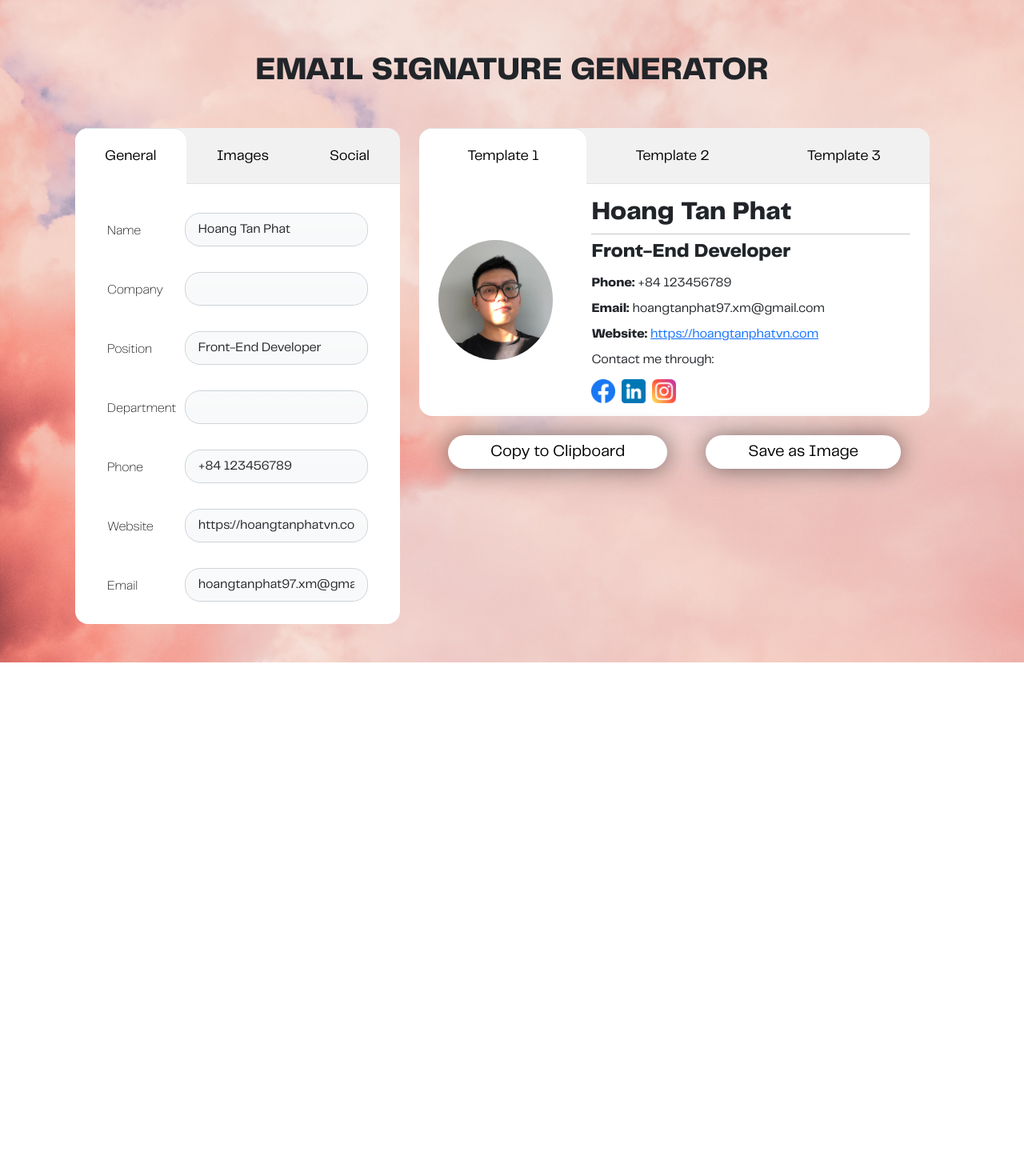
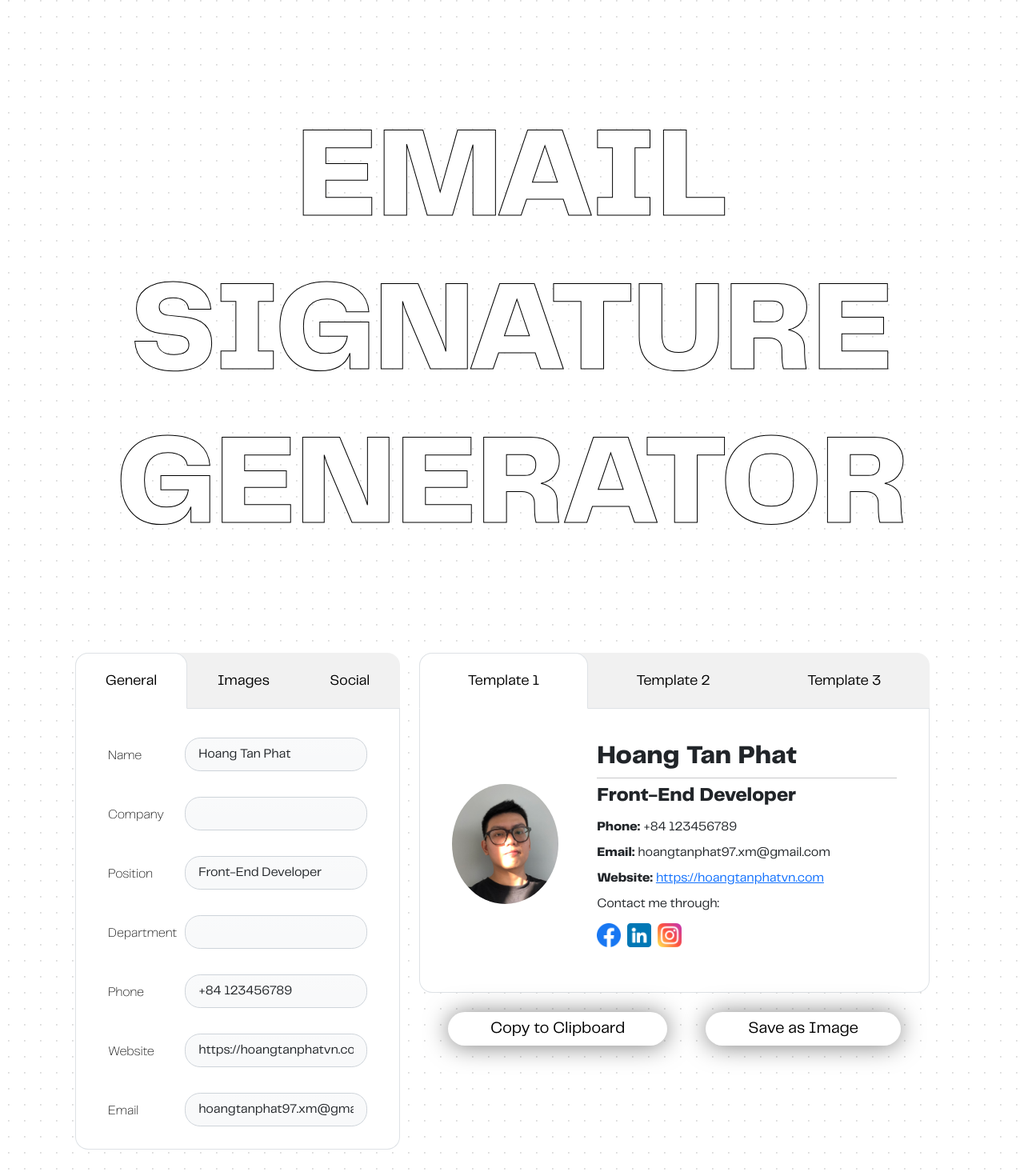
Before and after one commit to HoangTanPhat/email-signature-generator, a React (Create React App) app: page / in a window 1280 px wide. Shown: the top 1470 px of the page at 80% size. Before the commit the page ends 828 px from the top, so only its background shows below. Built offline with nearby package versions, Linux system fonts and the light colour scheme.

Commit message:
Change Background Image and Change H1 style

```diff
--- a/src/App.css
+++ b/src/App.css
@@ -28,16 +28,21 @@ p {
 }
 body {
   font-family: 'Telegraf-Regular' !important;
-  background: url('./img/andrea-ferrario-3WgPZbsDSkE-unsplash.jpg');
-  background-position: center center;
-  background-repeat: no-repeat;
-  background-size: cover;
+  background: url('./img/6006bf9295b9d316687ec037_dotpattern.svg');
+  background-size: 20px 20px;
+  background-position: 0 0;
   background-attachment: fixed;
+  background-color: #fafafa;
 }
 input, select {
   box-shadow: none !important;
 }
+.big-headline {
+  font-size: 10rem !important;
+  color:white;
+  -webkit-text-stroke: 1px black !important;
 
+}
 .loading-text {
   position:absolute;
   top: 50%;
@@ -205,6 +210,8 @@ table {
 }
 
 .nav-tabs .nav-link.active {
-  border-left: 0px !important;
+  /* border-left: 0px !important;
   border-right: 0px !important;
+  border-top: 0px !important;
+  margin-top: 1px !important; */
 }
--- a/src/App.js
+++ b/src/App.js
@@ -27,9 +27,9 @@ function App() {
       className="d-flex align-items-center flex-column pb-5 pt-3 position-relative"
       id="container"
     >
-      <Container className="py-5 d-flex flex-column">
+      <Container className="py-5 d-flex flex-column" style={{height:"100vh"}}>
         <h1
-          className="text-uppercase fw-bold fs-1 text-center m-auto"
+          className="text-uppercase fw-bold text-center m-auto big-headline"
         >
           EMAIL SIGNATURE GENERATOR
         </h1>
--- a/src/Components/GenerateBoard.js
+++ b/src/Components/GenerateBoard.js
@@ -221,10 +221,17 @@ export default function GenerateBoard({ setSuccess, success, image, setImage, se
           borderTopLeftRadius: "1rem",
         }}
       >
+
+        {/* =============================================================== */}
+        {/* ======================== GENERAL TAB ========================== */}
+        {/* =============================================================== */}
+
         <Tab eventKey="general" title="General">
           <TabContent
             className="bg-white py-4 px-3"
             style={{
+              border:'1px solid #dee2e6',
+              borderTop:'0px',
               borderBottomLeftRadius: "1rem",
               borderBottomRightRadius: "1rem",
             }}
@@ -389,14 +396,17 @@ export default function GenerateBoard({ setSuccess, success, image, setImage, se
             </InputGroup>
           </TabContent>
         </Tab>
+
         {/* =============================================================== */}
-        {/* ====================== PROFILE TAB ============================ */}
+        {/* ====================== IMAGES TAB ============================ */}
         {/* =============================================================== */}
 
         <Tab eventKey="images" title="Images">
           <TabContent
             className="bg-white py-4 px-3"
             style={{
+              border:'1px solid #dee2e6',
+              borderTop:'0px',
               borderBottomLeftRadius: "1rem",
               borderBottomRightRadius: "1rem",
             }}
@@ -656,10 +666,17 @@ export default function GenerateBoard({ setSuccess, success, image, setImage, se
             </InputGroup>
           </TabContent>
         </Tab>
+
+        {/* =============================================================== */}
+        {/* ======================= SOCIAL TAB ============================ */}
+        {/* =============================================================== */}
+
         <Tab eventKey="social" title="Social">
           <TabContent
             className="bg-white py-4 px-3"
             style={{
+              border:'1px solid #dee2e6',
+              borderTop:'0px',
               borderBottomLeftRadius: "1rem",
               borderBottomRightRadius: "1rem",
             }}
--- a/src/Components/Result.js
+++ b/src/Components/Result.js
@@ -102,6 +102,15 @@ export default function Result({
         }}
       >
         <Tab eventKey="template1" title="Template 1" id="template-1">
+        <TabContent
+            className="bg-white py-4 px-3"
+            style={{
+              border:'1px solid #dee2e6',
+              borderTop:'0px',
+              borderBottomLeftRadius: "1rem",
+              borderBottomRightRadius: "1rem",
+            }}
+          >
           <Table
             className="bg-white py-4 px-3"
             style={{
@@ -321,20 +330,29 @@ export default function Result({
               </tr>
             </tbody>
           </Table>
+          </TabContent>
         </Tab>
+
         <Tab eventKey="template2" title="Template 2">
-          <TabContent
+        <TabContent
             className="bg-white py-4 px-3"
             style={{
+              border:'1px solid #dee2e6',
+              borderTop:'0px',
               borderBottomLeftRadius: "1rem",
               borderBottomRightRadius: "1rem",
             }}
-          ></TabContent>
+          >
+          </TabContent>
         </Tab>
+
+
         <Tab eventKey="template3" title="Template 3">
-          <TabContent
+        <TabContent
             className="bg-white py-4 px-3"
             style={{
+              border:'1px solid #dee2e6',
+              borderTop:'0px',
               borderBottomLeftRadius: "1rem",
               borderBottomRightRadius: "1rem",
             }}
```
Also changed, not shown: src/img/6006bf9295b9d316687ec037_dotpattern.svg (added).
